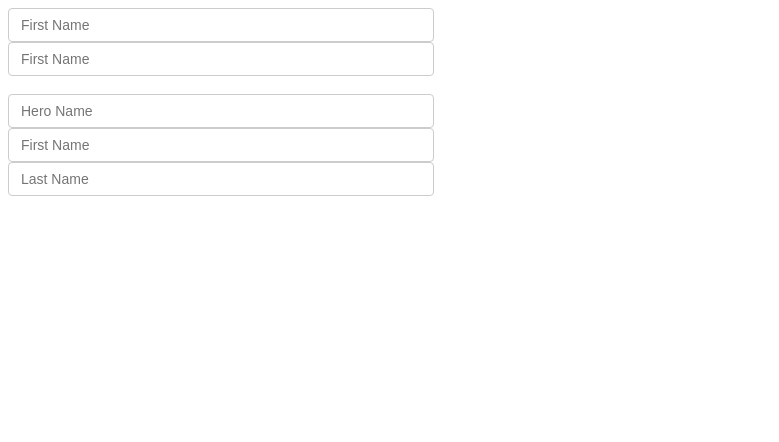
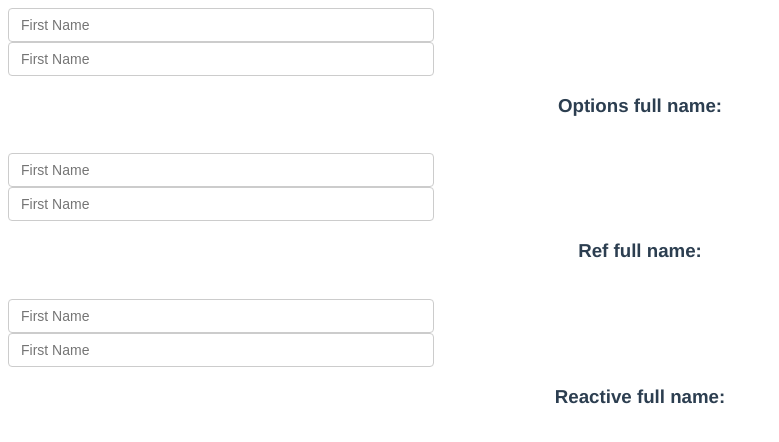
Before and after one commit to utshab-roy/vue-ui, a Vue app: page / in a window 1280 px wide. Shown: the top 442 px of the page, without its empty margins (0-779 px from the left). Built offline with nearby package versions, Linux system fonts and the light colour scheme.

Commit message:
ref, reactive v-model bind with computed val demo

```diff
--- a/src/App.vue
+++ b/src/App.vue
@@ -1,9 +1,9 @@
 <template>
-    <VModel />
+    <Computed />
 </template>
 
 <script>
-import VModel from "./components/VModel.vue";
+import Computed from "./components/Computed.vue";
 export default {
     name: "App",
     data() {
@@ -11,7 +11,7 @@
 
         };
     },
-    components: { VModel }
+    components: { Computed }
 }
 </script>
 
--- /dev/null
+++ b/src/components/Computed.vue
@@ -0,0 +1,65 @@
+<template>
+    <div>
+        <input type="text" placeholder="First Name" v-model="fName">
+        <input type="text" placeholder="First Name" v-model="lName">
+        <h3>Options full name: {{ fullName }}</h3>
+        <br />
+
+        <input type="text" placeholder="First Name" v-model="refFirstName">
+        <input type="text" placeholder="First Name" v-model="refLastName">
+        <h3>Ref full name: {{ refFullName }}</h3>
+        <br />
+
+        <input type="text" placeholder="First Name" v-model="reactiveFirstName">
+        <input type="text" placeholder="First Name" v-model="reactiveLastName">
+        <h3>Reactive full name: {{ reactiveFullName }}</h3>
+        <br />
+    </div>
+</template>
+
+<script>
+import { ref, reactive,toRefs, computed } from "vue"
+export default {
+    name: 'Computed',
+    setup(){
+        const refFirstName = ref('')
+        const refLastName = ref('')
+
+        const refFullName = computed(function() {
+            return `${refFirstName.value} ${refLastName.value}`
+        })
+
+        const state = reactive({
+            reactiveFirstName: '',
+            reactiveLastName: '',
+        })
+
+        const reactiveFullName = computed(function() {
+            return `${state.reactiveFirstName} ${state.reactiveLastName}`
+        })
+        //composition api return
+        return {
+            refFirstName,
+            refLastName,
+            refFullName,
+            ...toRefs(state),
+            reactiveFullName
+        }
+    },
+    data() {
+        return {
+            fName: '',
+            lName: '',
+        }
+    },
+    computed: {
+        fullName() {
+            return `${this.fName} ${this.lName}`
+        }
+    }
+}
+</script>
+
+<style scoped>
+
+</style>
```
